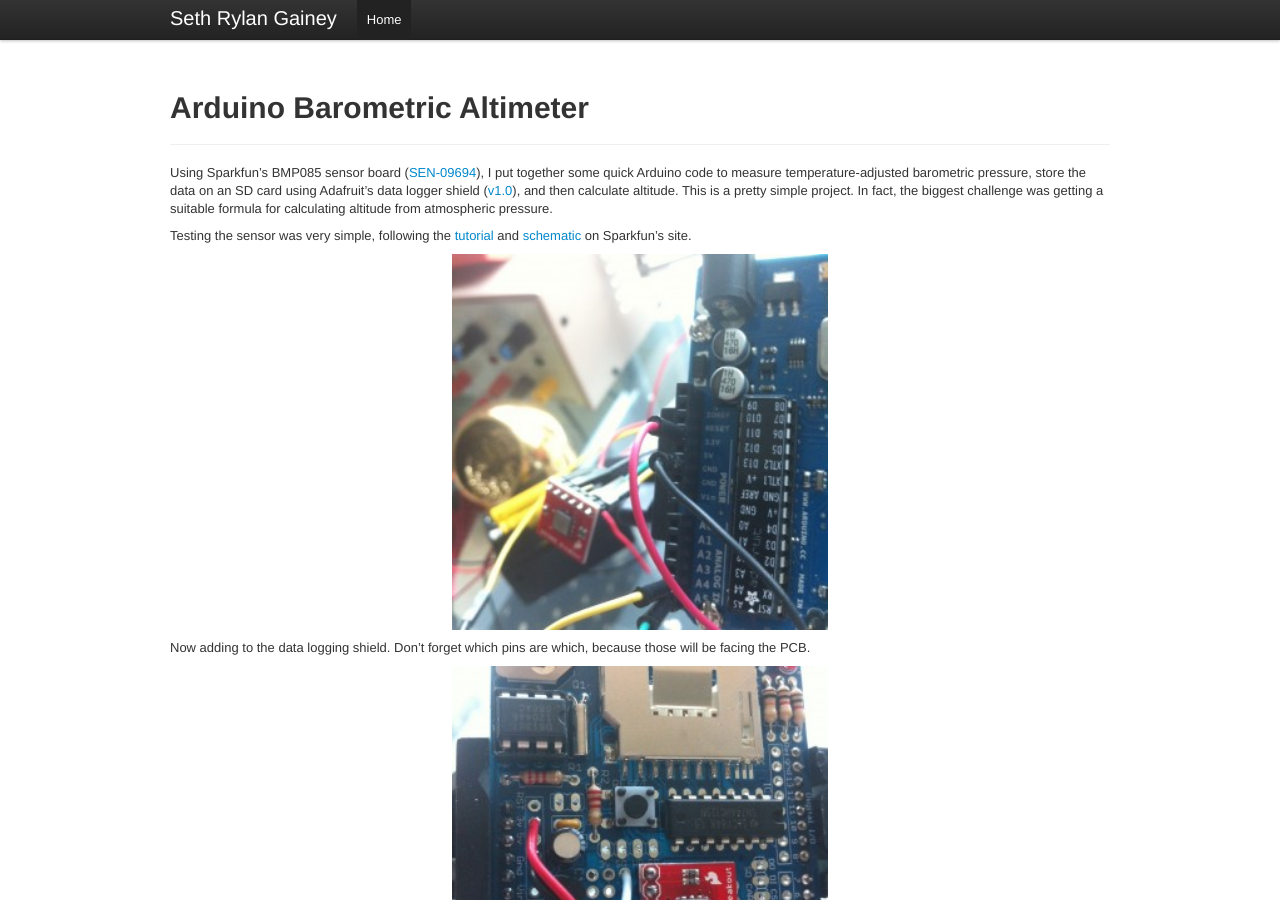
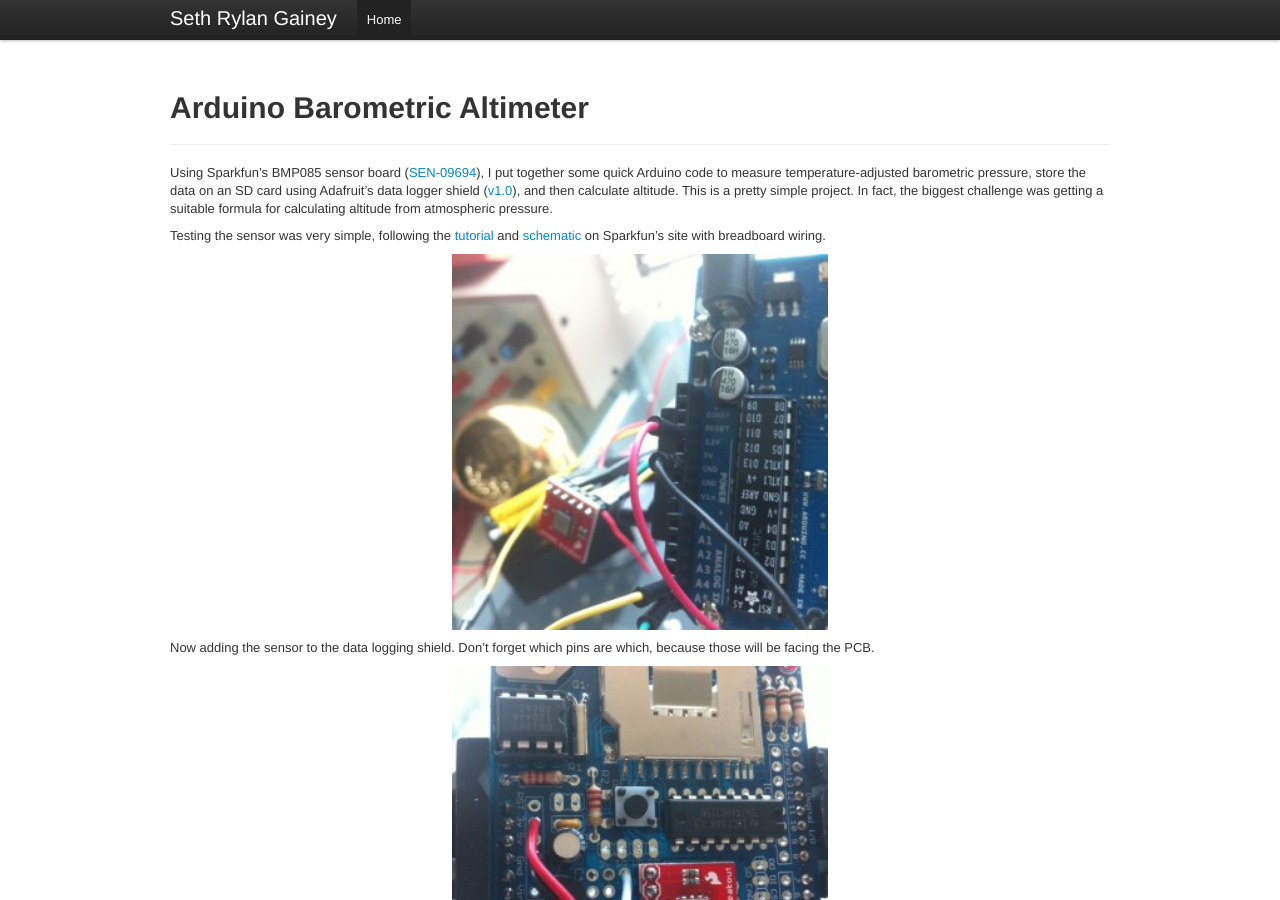
Before and after one commit to sethrylan/sethrylan.github.io, a Jekyll site: the page built from _posts/2012-07-31-arduino-altimeter.md, in a window 1280 px wide and 900 px high. Built offline with Jekyll 4.4.1, drawn with Linux system fonts in a browser that asks for light colours; nearby versions of some CDN libraries; Markdown is read by kramdown in place of the engine named in the settings; formulas are drawn with MathJax 3; some of the changed text lies outside the part shown.

```diff
--- a/_posts/2012-07-31-arduino-altimeter.md
+++ b/_posts/2012-07-31-arduino-altimeter.md
@@ -9,13 +9,13 @@
 Using Sparkfun's BMP085 sensor board ([SEN-09694](https://www.sparkfun.com/products/9694)), I put together some quick Arduino code to measure temperature-adjusted barometric pressure, store the data on an SD card using Adafruit's data logger shield ([v1.0](https://www.adafruit.com/products/243)), and then calculate altitude. This is a pretty simple project. In fact, the biggest challenge was getting a suitable formula for calculating altitude from atmospheric pressure.
 
 
-Testing the sensor was very simple, following the [tutorial](http://www.sparkfun.com/tutorials/253) and [schematic](http://www.sparkfun.com/tutorial/Barometric/Example1-sch.PNG) on Sparkfun's site.
+Testing the sensor was very simple, following the [tutorial](http://www.sparkfun.com/tutorials/253) and [schematic](http://www.sparkfun.com/tutorial/Barometric/Example1-sch.PNG) on Sparkfun's site with breadboard wiring.
 
 <p align="center">
   <img src="/images/2012-07/photo-1-e1343336399105-300x300.jpg" align="center" width="40%"/>
 </p>
 
-Now adding to the data logging shield. Don't forget which pins are which, because those will be facing the PCB.
+Now adding the sensor to the data logging shield. Don't forget which pins are which, because those will be facing the PCB.
 
 <p align="center">
   <img src="/images/2012-07/photo-3-e1343336344244-300x300.jpg" align="center" width="40%"/>
```
Also changed, not shown: other parts of _posts/2012-07-31-arduino-altimeter.md (+2 -1 lines).
